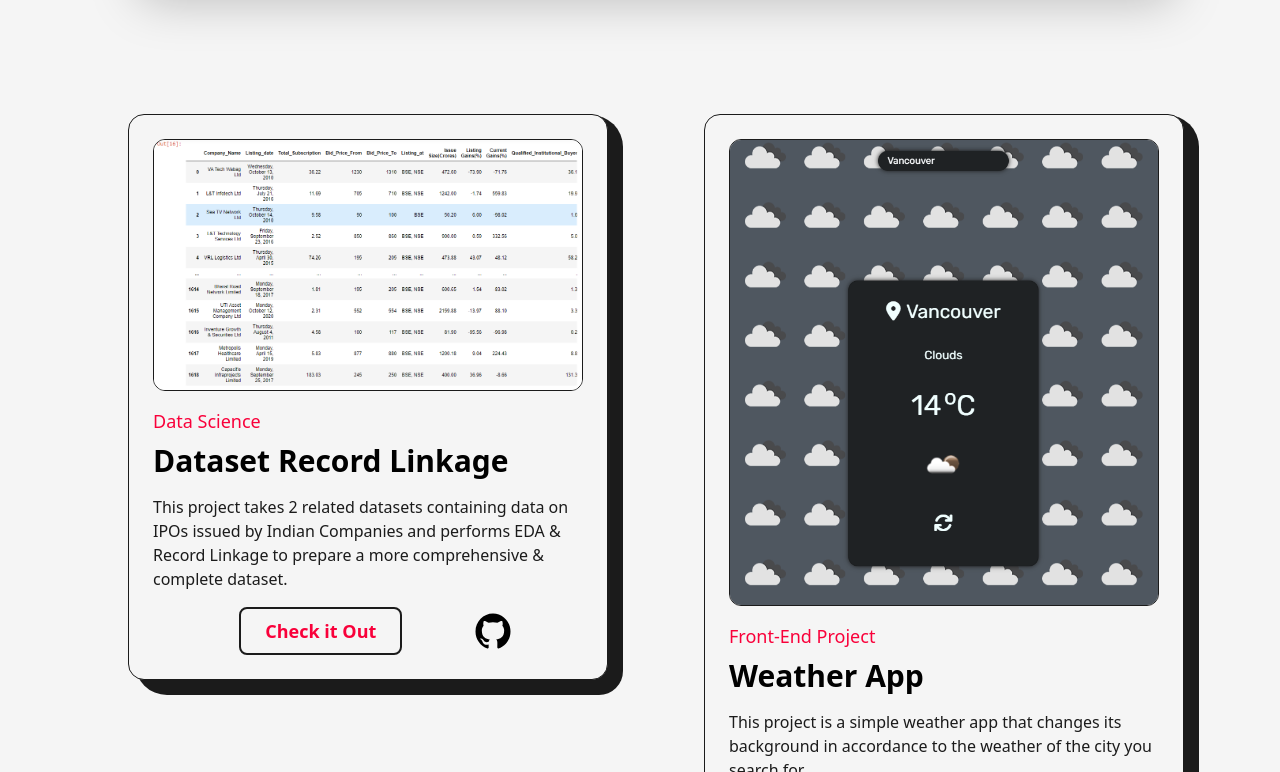
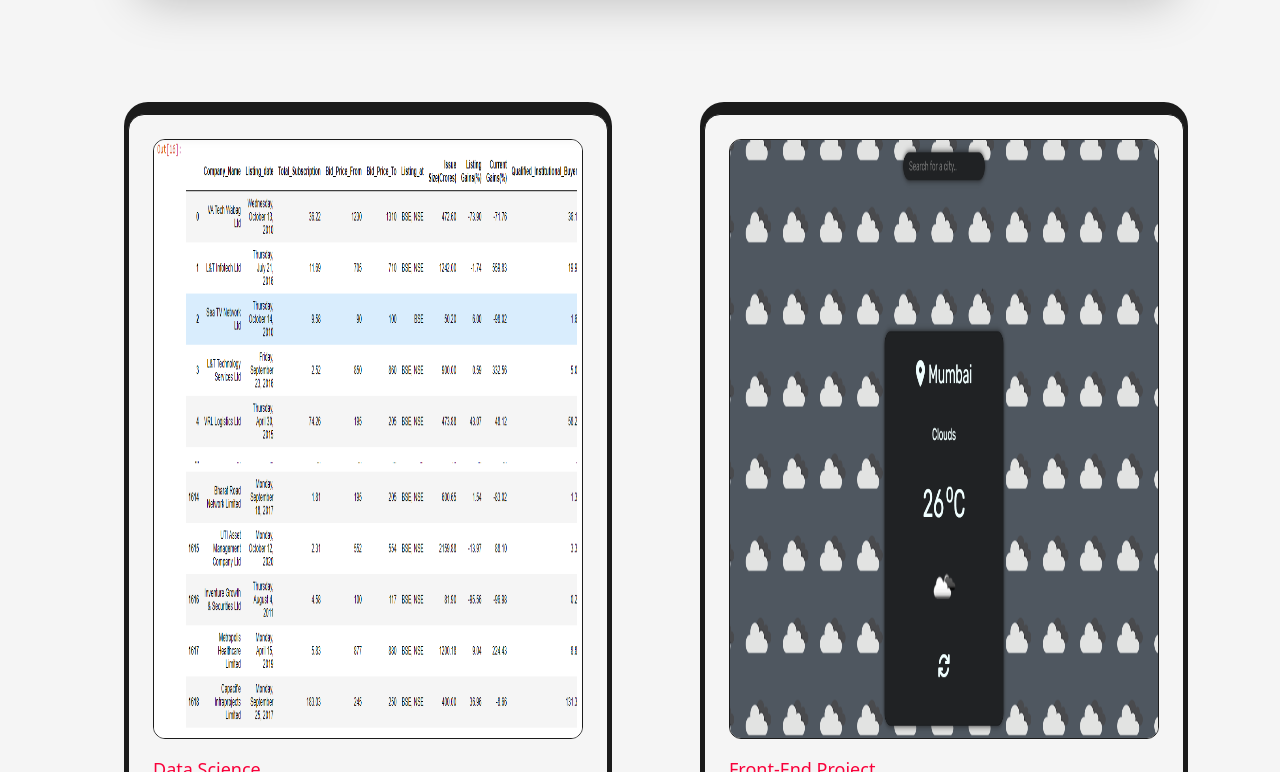
Before and after one commit to lapislazuli21/Portfolio_Website, a Next.js app: page /projects in a window 1280 px wide. Shown: the part 808-1580 px from the top of the page. Built offline with nearby package versions, Linux system fonts and the light colour scheme.

Commit message:
Fixed weather app image and sizing issue on project page.

```diff
--- a/src/pages/projects.js
+++ b/src/pages/projects.js
@@ -7,7 +7,7 @@
 import exa from "../../public/images/projects/ExAncient.jpg"
 import plh from "../../public/images/projects/ExAncient.jpg"
 import dts from "../../public/images/projects/DatasetRecordLinkage.png"
-import wta from "../../public/images/projects/WeatherApp.png"
+import wta from "../../public/images/projects/WeatherApp_New.png"
 import { motion } from "framer-motion"
 import TransitionEffect from "@/components/TransitionEffect"
 
@@ -41,9 +41,9 @@
 const Project = ({title, type, img, link, github, summary}) => {
     return (
         <article className="w-full flex flex-col items-center justify-center rounded-2xl border border-solid border-dark bg-light dark:border-light dark:bg-dark p-6 relative xs:p-4">
-            <div className='absolute top-0 -right-4 -z-10 w-[102%] h-[103%] rounded-br-3xl rounded-[2rem] bg-dark dark:bg-light md:-right-2 xs:w-full md:h-[102%] xs:rounded-[1.5rem]' />
+            <div className='absolute -z-10 w-[102%] h-[103%] rounded-br-3xl rounded-[1.5rem] bg-dark dark:bg-light md:-right-2 xs:w-full md:h-[102%] xs:rounded-[1.5rem]' />
             <Link href={`${link}`} target="_blank" className="w-full cursor-pointer overflow-none">
-                <FramerImage src={img} alt={title} className="w-full h-auto rounded-xl border border-solid border-dark dark:border-light" whileHover={{scale: 1.03}} transition={{duration: 0.2}} priority/>
+                <FramerImage src={img} alt={title} className="w-full h-[600px] rounded-xl border border-solid border-dark dark:border-light" whileHover={{scale: 1.03}} transition={{duration: 0.2}} priority/>
             </Link>
             <div className="w-full flex flex-col items-start justify-between mt-4">
                 <span className="text-primary dark:text-secondary font-medium text-lg lg:text-base md:text-sm">{type}</span>
@@ -85,7 +85,7 @@
                         <Project title="Dataset Record Linkage" summary="This project takes 2 related datasets containing data on IPOs issued by Indian Companies and performs EDA & Record Linkage to prepare a more comprehensive & complete dataset." link="https://github.com/lapislazuli21/Dataset_Record_Linkage" github="https://github.com/lapislazuli21/Dataset_Record_Linkage" type="Data Science" img={dts}/>
                     </div>
                     <div className="col-span-6 sm:col-span-12">
-                    <Project title="Weather App" summary="This project is a simple weather app that changes its background in accordance to the weather of the city you search for." link="https://weather-app-dun-phi.vercel.app/" github="https://github.com/lapislazuli21/Weather_App" type="Front-End Project" img={wta}/>
+                    <Project title="Weather App" summary="This project is a simple app that uses a weather api to display the temperature of city and current weather condition. It changes its background in accordance to the weather of the city that was searched." link="https://weather-app-dun-phi.vercel.app/" github="https://github.com/lapislazuli21/Weather_App" type="Front-End Project" img={wta}/>
                     </div>
                     <div className="col-span-12">
                     <FeaturedProject title="ExAncient"
```
Also changed, not shown: public/images/projects/WeatherApp_New.png (added).
